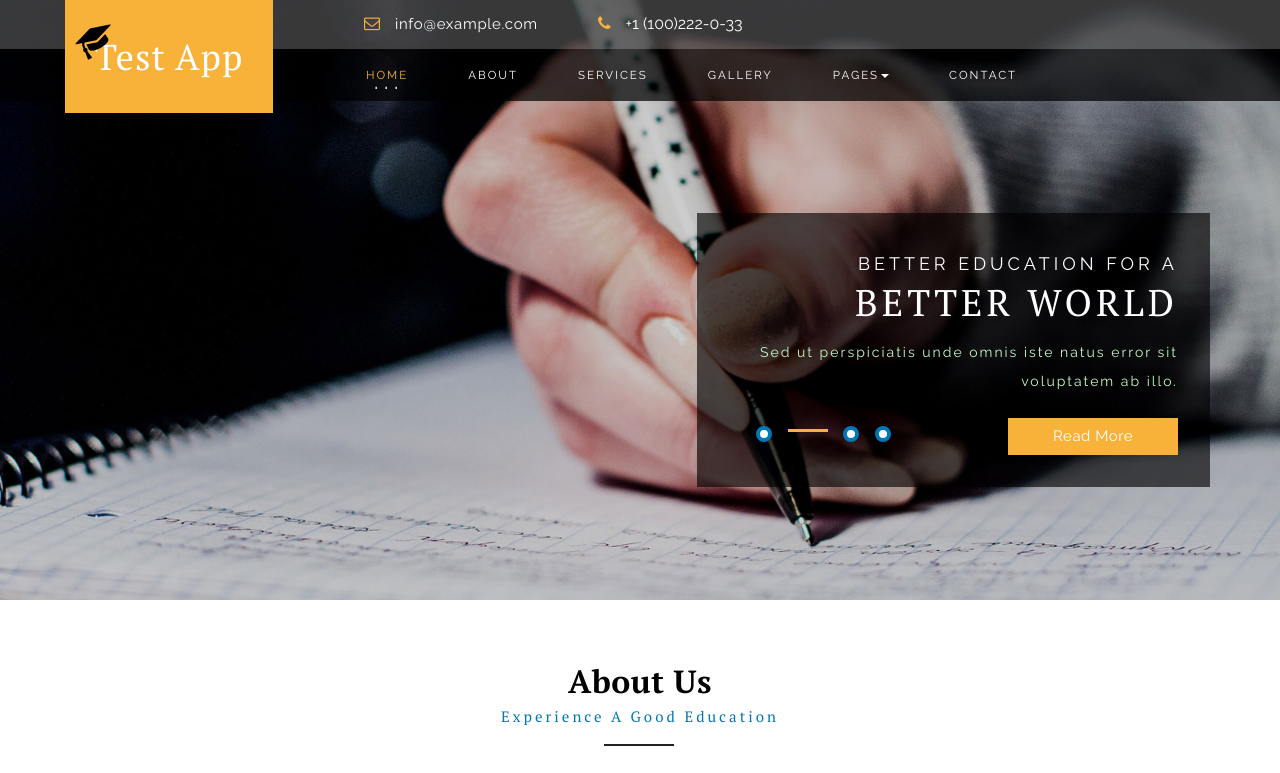
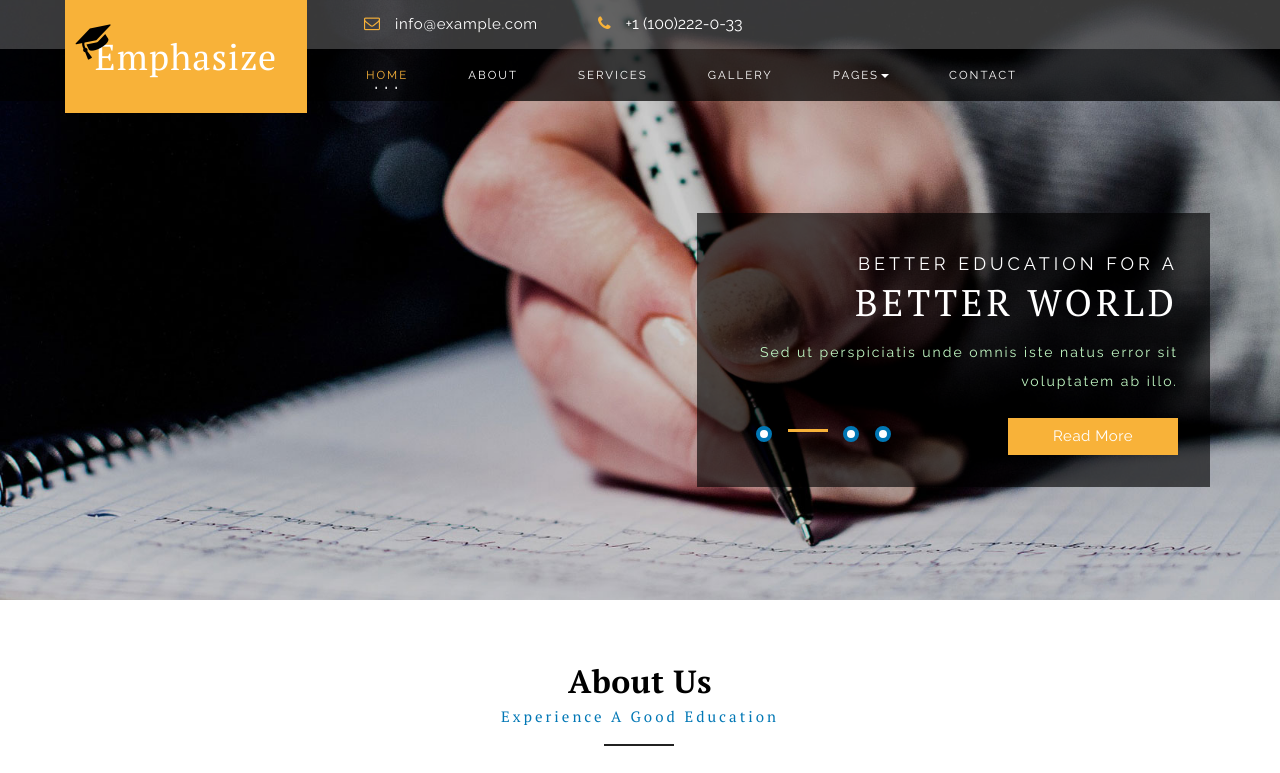
Before and after one commit to kamal622/web, a plain HTML site: page index.html in a window 1280 px wide. Shown: the top 773 px of the page. Drawn offline with Linux system fonts and the light colour scheme.

Commit message:
3rd commit

```diff
--- a/index.html
+++ b/index.html
@@ -40,7 +40,7 @@ Smartphone Compatible web template, free webdesigns for Nokia, Samsung, LG, Sony
 									<span class="icon-bar"></span>
 								</button>
 								<h1>
-									<a class="navbar-brand" href="index.html"><i class="fa fa-graduation-cap" aria-hidden="true"></i>test app</a>
+									<a class="navbar-brand" href="index.html"><i class="fa fa-graduation-cap" aria-hidden="true"></i>Emphasize</a>
 								</h1>
 					</div>
 					<!-- navbar-header -->
```
